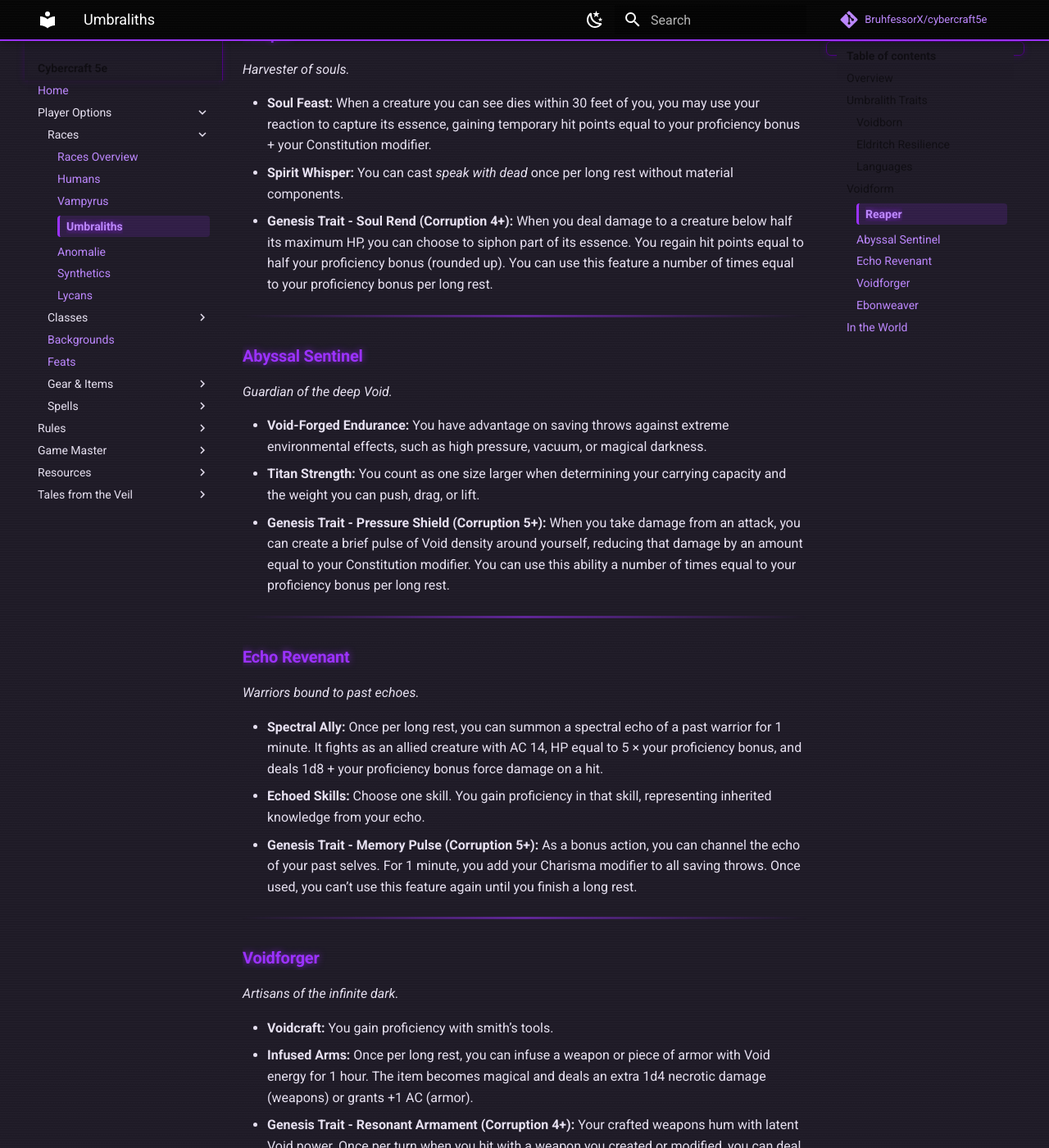
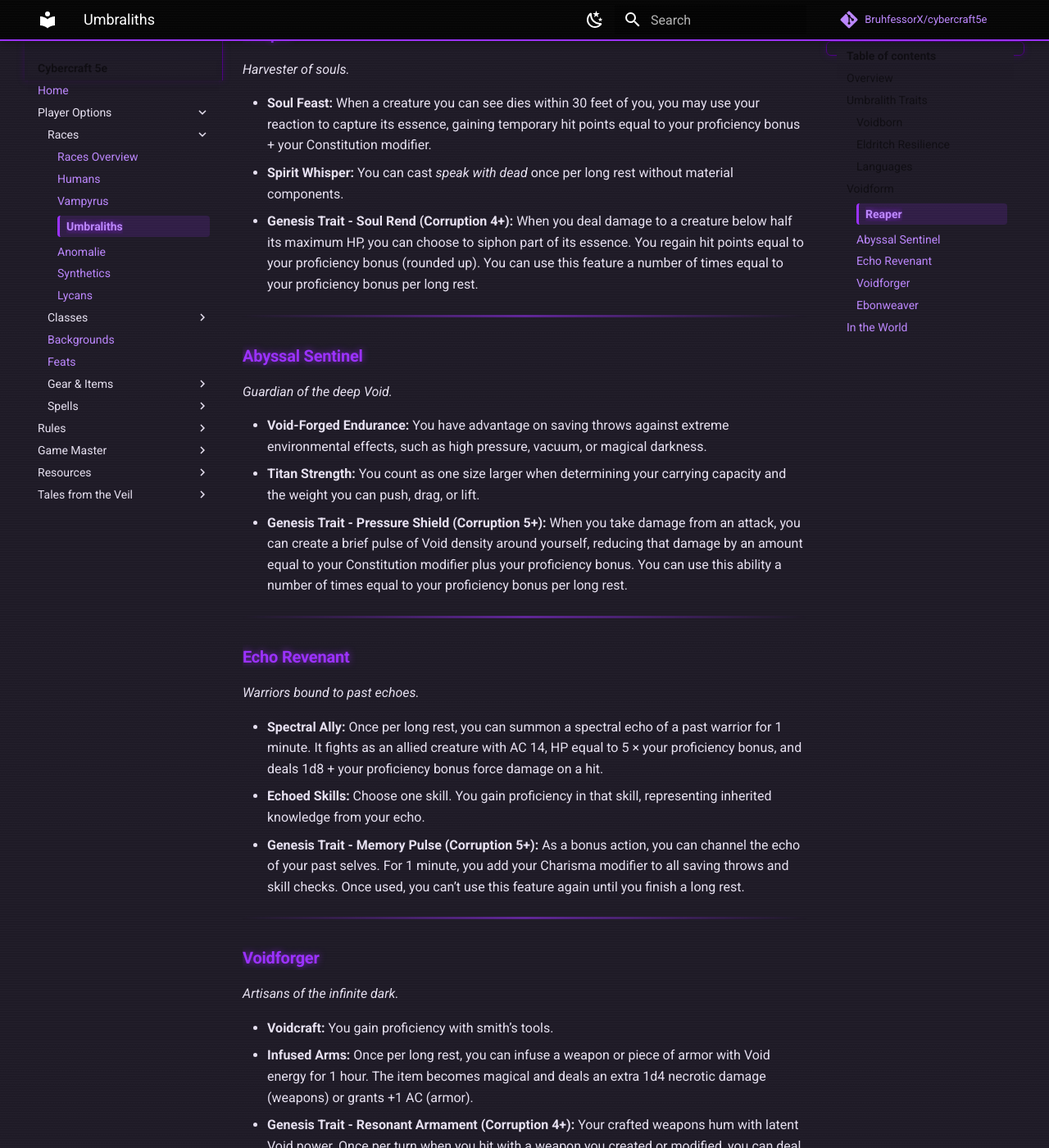
Before and after one commit to BruhfessorX/cybercraft5e, an MkDocs documentation site: the page built from docs/player-options/races/umbraliths.md, in a window 1280 px wide and 1400 px high, scrolled down 1543 px. Shown: the whole window at 82% size. Built offline with MkDocs 1.6.1 and Material for MkDocs 9.7.7, drawn with Linux system fonts in a browser that asks for light colours; comment, search, counter and statistics services are not loaded; some of the changed text lies outside the part shown.

Commit message:
Various racial balances

```diff
--- a/docs/player-options/races/umbraliths.md
+++ b/docs/player-options/races/umbraliths.md
@@ -17,7 +17,7 @@
 
 **Age.** Umbraliths age slowly and can live for centuries, though their connection to the Void makes their lifespan difficult to measure.
 
-**Size.** They stand between 5 and 7 feet tall. Your size is **Medium**.
+**Size.** They stand between 3 and 9 feet tall. Your size can be **Small, Medium or Large**.
 
 **Speed.** Your base walking speed is **30 feet**.
 
@@ -31,7 +31,7 @@
 ---
 
 ### **Eldritch Resilience**
-You have advantage on saving throws against the frightened condition.
+You have advantage on saving throws against being frightened and charmed.
 
 ---
 
@@ -51,7 +51,7 @@
 
 - **Soul Feast:** When a creature you can see dies within 30 feet of you, you may use your reaction to capture its essence, gaining temporary hit points equal to your proficiency bonus + your Constitution modifier.
 - **Spirit Whisper:** You can cast *speak with dead* once per long rest without material components.
-- **Genesis Trait - Soul Rend (Corruption 4+):** When you deal damage to a creature below half its maximum HP, you can choose to siphon part of its essence. You regain hit points equal to half your proficiency bonus (rounded up). You can use this feature a number of times equal to your proficiency bonus per long rest.
+- **Genesis Trait - Soul Rend (Corruption 4+):** When you deal damage to a creature below half its maximum HP, you can choose to siphon part of its essence. You regain hit points equal to your proficiency bonus (rounded up). You can use this feature a number of times equal to your proficiency bonus per long rest.
 
 ---
 
@@ -61,7 +61,7 @@
 
 - **Void-Forged Endurance:** You have advantage on saving throws against extreme environmental effects, such as high pressure, vacuum, or magical darkness.
 - **Titan Strength:** You count as one size larger when determining your carrying capacity and the weight you can push, drag, or lift.
-- **Genesis Trait - Pressure Shield (Corruption 5+):** When you take damage from an attack, you can create a brief pulse of Void density around yourself, reducing that damage by an amount equal to your Constitution modifier. You can use this ability a number of times equal to your proficiency bonus per long rest.
+- **Genesis Trait - Pressure Shield (Corruption 5+):** When you take damage from an attack, you can create a brief pulse of Void density around yourself, reducing that damage by an amount equal to your Constitution modifier plus your proficiency bonus. You can use this ability a number of times equal to your proficiency bonus per long rest.
 
 ---
 
@@ -71,7 +71,7 @@
 
 - **Spectral Ally:** Once per long rest, you can summon a spectral echo of a past warrior for 1 minute. It fights as an allied creature with AC 14, HP equal to 5 × your proficiency bonus, and deals 1d8 + your proficiency bonus force damage on a hit.
 - **Echoed Skills:** Choose one skill. You gain proficiency in that skill, representing inherited knowledge from your echo.
-- **Genesis Trait - Memory Pulse (Corruption 5+):** As a bonus action, you can channel the echo of your past selves. For 1 minute, you add your Charisma modifier to all saving throws. Once used, you can’t use this feature again until you finish a long rest.
+- **Genesis Trait - Memory Pulse (Corruption 5+):** As a bonus action, you can channel the echo of your past selves. For 1 minute, you add your Charisma modifier to all saving throws and skill checks. Once used, you can’t use this feature again until you finish a long rest.
 
 ---
 
```
Also changed, not shown: other parts of docs/player-options/races/umbraliths.md (+2 -2 lines), docs/player-options/races/lycans.md (+1 -4 lines).
